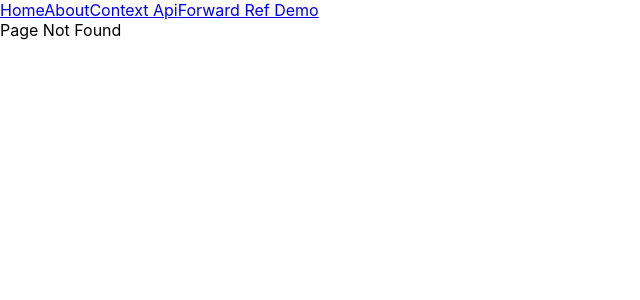
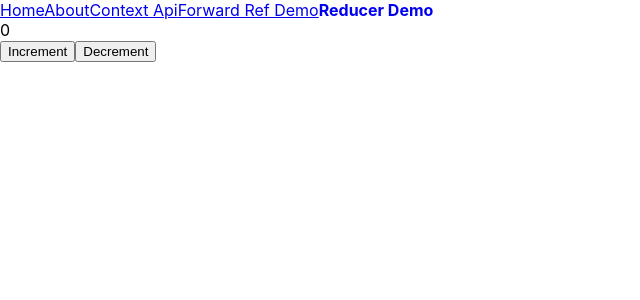
Before and after one commit to nitinchandrakar/react-js-playground, a React (Create React App) app: page /reducer in a window 1280 px wide. Before the commit this address had no page. Shown: the top 300 px of the page, without its empty margins (0-640 px from the left). Built offline with nearby package versions, Linux system fonts and the light colour scheme.

Commit message:
use reduce hooks

```diff
--- a/src/App.js
+++ b/src/App.js
@@ -5,6 +5,7 @@ import { ContextApi } from "./ContextApi";
 import ForwardRefDemo from "./ForwardRef";
 import Home from "./Home";
 import NoMatch from "./Nomatch";
+import ReduceDemo from "./ReduceDemo";
 
 function App() {
   return (
@@ -15,6 +16,7 @@ function App() {
         <Route path="/about" element={<About></About>}></Route>
         <Route path="/contextapi" element={<ContextApi></ContextApi>}></Route>
         <Route path="/forwardref" element={<ForwardRefDemo></ForwardRefDemo>}></Route>
+        <Route path="/reducer" element={<ReduceDemo></ReduceDemo>}></Route>
         <Route path="*" element={<NoMatch></NoMatch>}></Route>
       </Routes>
     </>
--- a/src/Components/Navbar/index.js
+++ b/src/Components/Navbar/index.js
@@ -15,6 +15,7 @@ export default function Navbar() {
       <NavLink to="/about" style={navLinkStyles}>About</NavLink>
       <NavLink to="/contextapi" style={navLinkStyles}>Context Api</NavLink>
       <NavLink to="/forwardref" style={navLinkStyles}>Forward Ref Demo</NavLink>
+      <NavLink to="/reducer" style={navLinkStyles}>Reducer Demo</NavLink>
     </nav>
   );
 }
--- /dev/null
+++ b/src/ReduceDemo/index.js
@@ -0,0 +1,24 @@
+import { useReducer } from "react";
+
+export default function ReduceDemo() {
+  const reducer = (state, action) => {
+    console.log(state, action);
+    switch (action) {
+      case "INC":
+        return { ...state, count: state.count + 1 };
+      case "DEC":
+        return { ...state, count: state.count - 1 };
+      default:
+        return state;
+    }
+  };
+  const [state, dispatch] = useReducer(reducer, { count: 0 });
+
+  return (
+    <>
+      <div>{state.count}</div>
+      <button onClick={() => dispatch("INC")}>Increment</button>
+      <button onClick={() => dispatch("DEC")}>Decrement</button>
+    </>
+  );
+}
```
